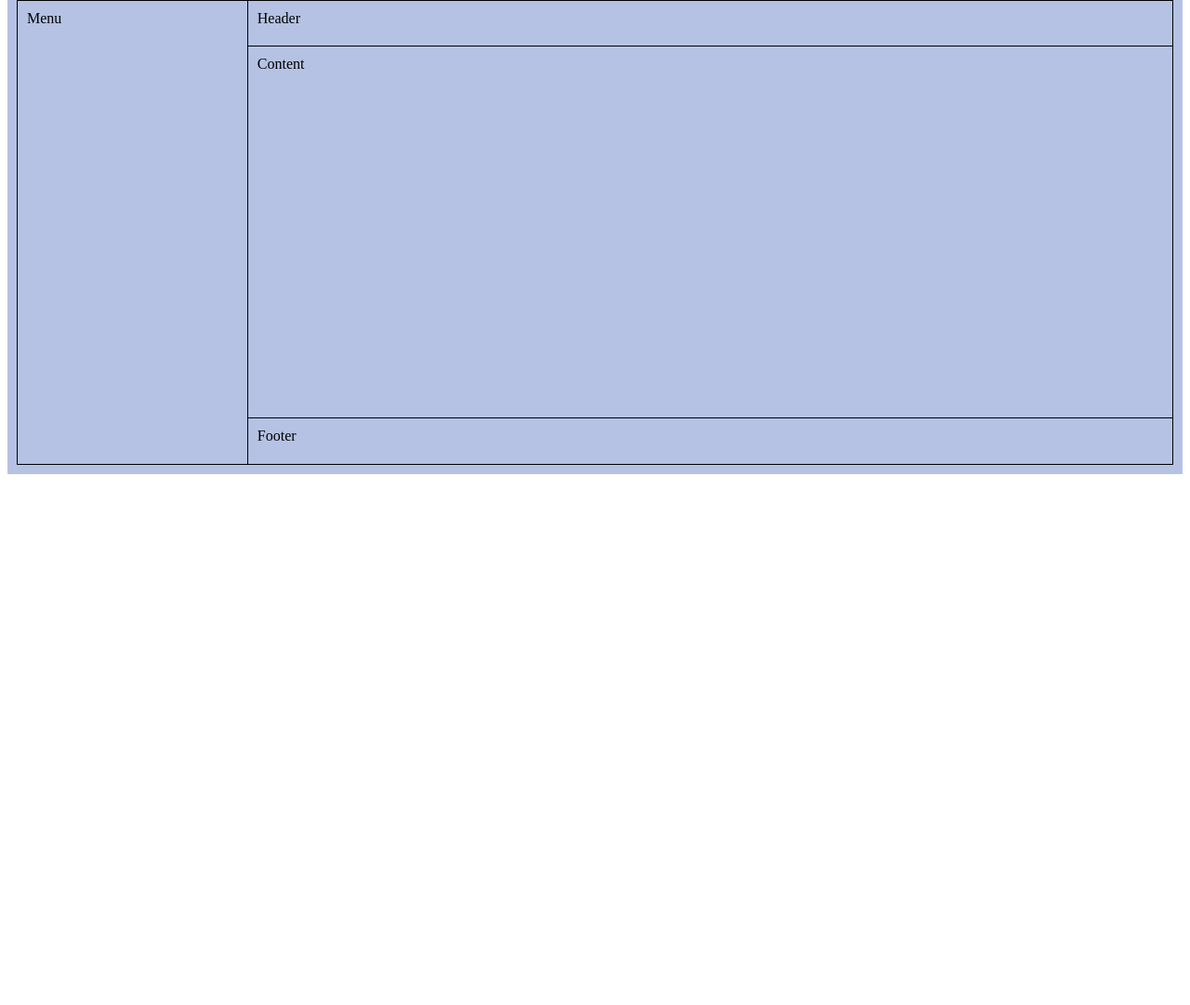
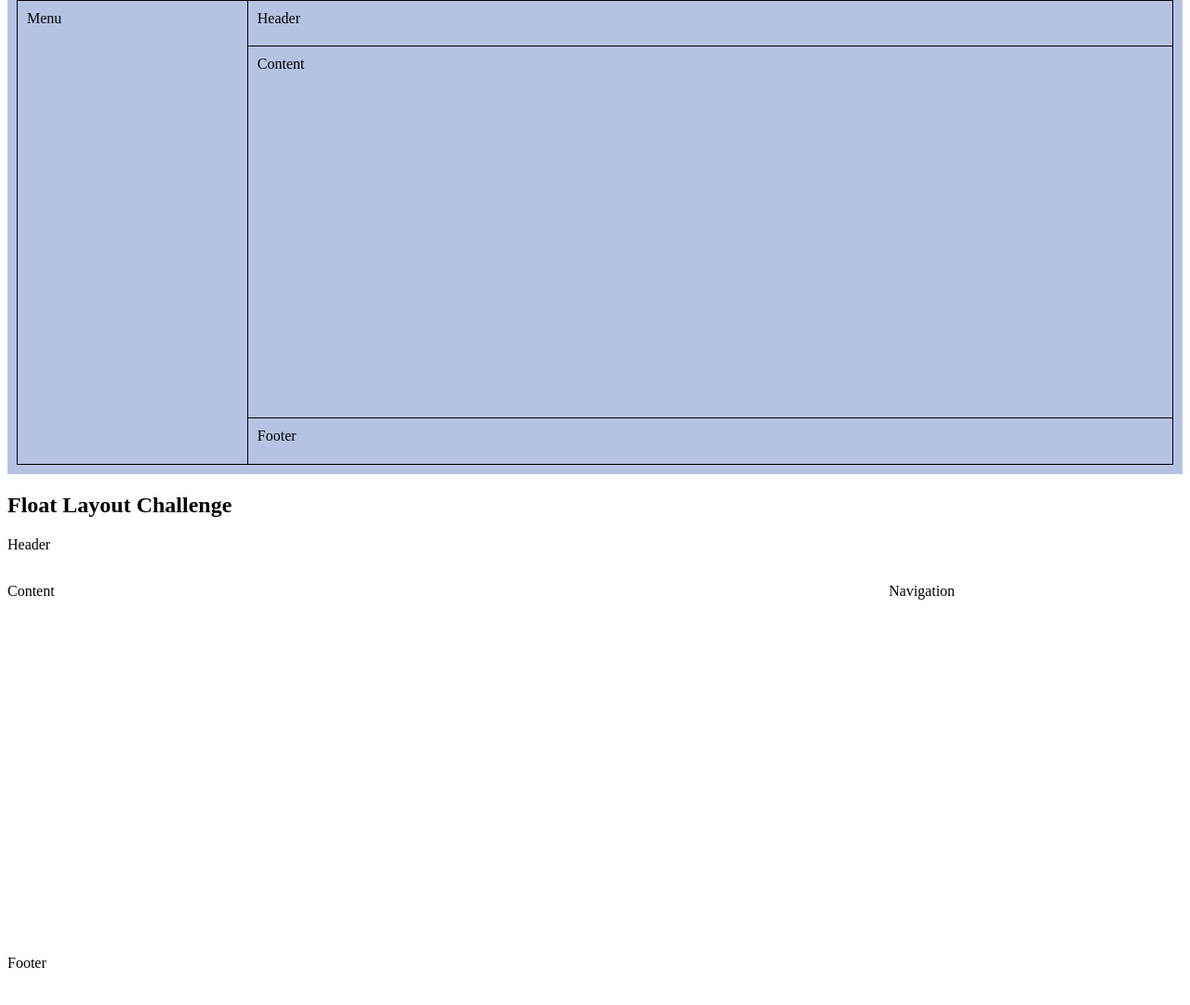
Before and after one commit to marina-marunevskaya/css-learning, a plain HTML site: page scrimba/index.html in a window 1280 px wide. Shown: the part 2505-3586 px from the top of the page at 93% size. Before the commit the page ends 3023 px from the top, so only its background shows below. Drawn offline with Linux system fonts and the light colour scheme.

Commit message:
Introduction to CSS (Scrimba): CSS Float Layout Challenge

```diff
--- a/scrimba/index.css
+++ b/scrimba/index.css
@@ -142,3 +142,24 @@ section p {
     padding: 10px;
     width: 80%;
 }
+
+#header {
+    height: 50px;
+}
+
+#content {
+    float: left;
+    height: 400px;
+    width: 75%;
+}
+
+#navigation {
+    float: right;
+    height: 400px;
+    width: 25%;
+}
+
+#footer {
+    clear: both;
+    height: 50px;
+}
--- a/scrimba/index.html
+++ b/scrimba/index.html
@@ -96,6 +96,21 @@
                 <div class="content">Content</div>
                 <div class="footer">Footer</div>
             </section>
+            <section>
+                <h2>Float Layout Challenge</h2>
+                <div id="header">
+                    Header
+                </div>
+                <div id="content">
+                    Content
+                </div>
+                <div id="navigation">
+                    Navigation
+                </div>
+                <div id="footer">
+                    Footer
+                </div>
+            </section>
         </main>
     </body>
 </html>
```
Also changed, not shown: 1 other file.
